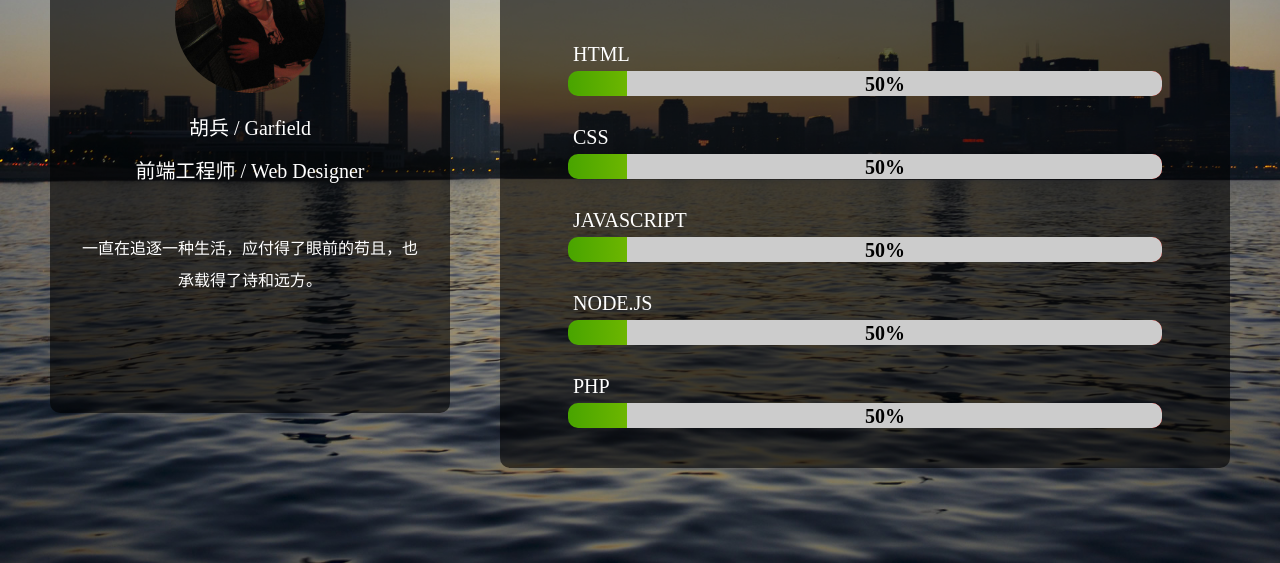
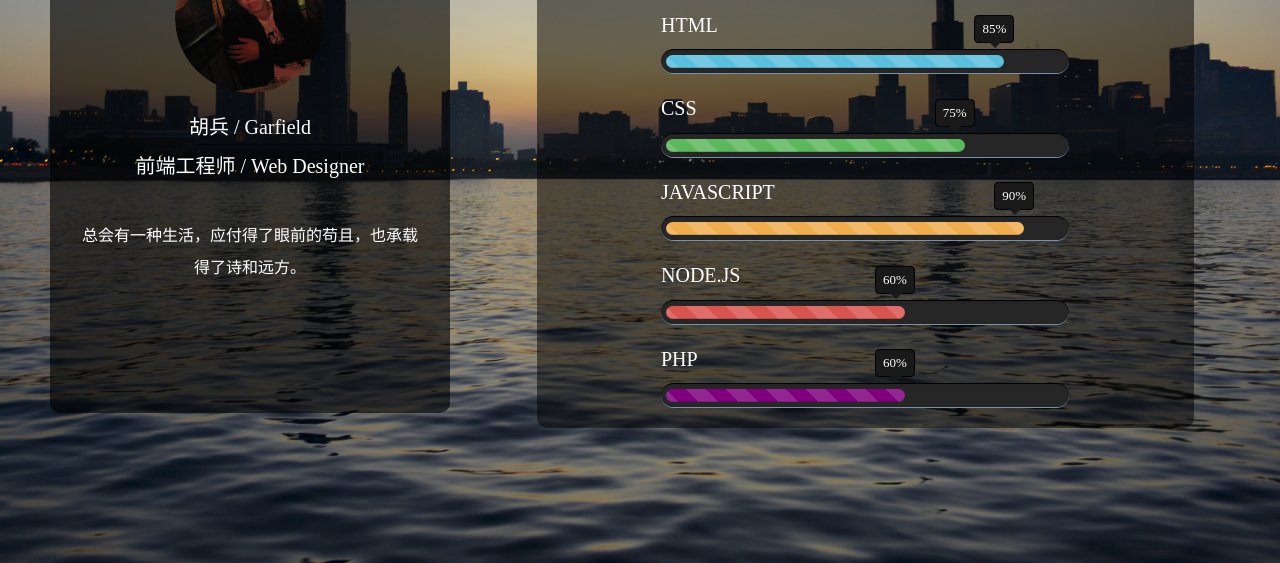
Before and after one commit to garfield520/garfield520.github.io, a plain HTML site: page index.html in a window 1280 px wide. Shown: the part 237-800 px from the top of the page. Drawn offline with Linux system fonts and the light colour scheme.

Commit message:
modify home page

```diff
--- /dev/null
+++ b/css/home.css
@@ -0,0 +1,49 @@
+/*.demo{
+	padding: 2em 0;
+	background: linear-gradient(to right, #2c3b4e, #4a688a, #2c3b4e);
+}*/
+.progress{
+	height: 25px;
+	background: #262626;
+	padding: 5px;
+	overflow: visible;
+	border-radius: 20px;
+	border-top: 1px solid #000;
+	border-bottom: 1px solid #7992a8;
+	margin-top: 50px;
+}
+.progress .progress-bar{
+	border-radius: 20px;
+	position: relative;
+	animation: animate-positive 2s;
+}
+.progress .progress-value{
+	display: block;
+	padding: 3px 7px;
+	font-size: 13px;
+	color: #fff;
+	border-radius: 4px;
+	background: #191919;
+	border: 1px solid #000;
+	position: absolute;
+	top: -40px;
+	right: -10px;
+}
+.progress .progress-value:after{
+	content: "";
+	border-top: 10px solid #191919;
+	border-left: 10px solid transparent;
+	border-right: 10px solid transparent;
+	position: absolute;
+	bottom: -6px;
+	left: 26%;
+}
+.progress-bar.active{
+	animation: reverse progress-bar-stripes 0.40s linear infinite, animate-positive 2s;
+}
+@-webkit-keyframes animate-positive{
+	0% { width: 0; }
+}
+@keyframes animate-positive{
+	0% { width: 0; }
+}
--- a/css/main.css
+++ b/css/main.css
@@ -53,8 +53,12 @@ li {
 
 .header .nav {
 	float: right;
+	height: 100px;
 }
-
+.header .nav ul {
+	height: 100px;
+	padding: 16px;
+}
 .header ul li {
 	float: left;
 	padding:10px;
@@ -100,15 +104,29 @@ li {
 	color: #fff;
 	float: left;
 }
-.content_left .face{
+.content_left .face {
 	padding-top: 30px;
 	text-align: center;
+	transition: 1s;
 }
-.content_left .face img {
+.content_left .face .face_box {
+	width: 150px;
+	height: 150px;
 	border-radius: 50%;
+	margin:0 auto;
 	overflow: hidden;
 }
+.content_left .face .face_box img {
+	border-radius: 50%;
+}
+.content_left .face .face_box>div {
+	transition: 1s;
+}
+.content_left .face .face_box>div:hover {
+	transform: translateY(-150px);
+}
 .content_left .profileInfo {
+	margin-top: 20px;
 	text-align: center;
 	font-size: 20px;
 }
@@ -117,9 +135,9 @@ li {
 }
 .profileInfo p:hover {
 	transform:rotateY(360deg);
-	-ms-transform:rotateY(360deg); 	/* IE 9 */
-	-moz-transform:rotateY(360deg); 	/* Firefox */
-	-webkit-transform:rotateY(360deg); /* Safari 和 Chrome */
+	-ms-transform:rotateY(360deg);
+	-moz-transform:rotateY(360deg);
+	-webkit-transform:rotateY(360deg);
 	-o-transform:rotateY(360deg);
 	color: orange;
 }
@@ -134,63 +152,24 @@ li {
 	padding-right: 50px;
 	color: rgba(255, 255, 255, 1);
 	margin-bottom:20px;
+	/*background: #ccc;*/
 }
-.content .content_right .profile_content {
-	width: 100%;
-	background: rgba(0, 0, 0, 0.6);
+.content_right .container {
+	font-size: 20px;
+	width: 90%;
 	border-radius: 10px;
-	min-width: 500px;
-	padding-bottom: 10px;
+	background: rgba(0, 0, 0, 0.5);
 }
-.profile_content .title {
+.container .itemName {
 	text-align: center;
-	padding:10px;
+}
+.container .progress {
+	margin-top: 10px;
+}
+.progress-bar-skill {
+	background-color: purple;
 }
 
-.skill {
-	font-size: 20px;
-	margin: 30px 0;
-}
-.skill p {
-	width: 80%;
-	margin: 5px auto;
-}
-
-.profile_content .skill_items {
-	background: -webkit-linear-gradient(left, #48A400, yellow, red);
-	background: -o-linear-gradient(right, #48A400, yellow, red);
-	background: -moz-linear-gradient(right, #48A400, yellow, red);
-	background: linear-gradient(to right, #48A400, yellow, red);
-	text-align: center;
-	width: 80%;
-	height: 15px;
-	margin:0 auto;
-	border-radius: 10px;
-	padding: 5px;
-	color:#000;
-	position: relative;
-}
-.skill_items .items_scale {
-	position: absolute;
-	right: 0;
-	top: 0;
-	width:90%;
-	height: 100%;
-	background: #ccc;
-	border-radius: 0 10px 10px 0;
-	transition: 2s ease;
-}
-.skill_items .items_scale:hover {
-	width: 30%;
-	background: #ccc;
-}
-.skill_items .items_percent {
-	position: absolute;
-	left:50%;
-	top: 2px;
-	color: #000;
-	font-weight: bold;
-}
 
 /* *************** DEMO START ****************** */
 .demo {
--- a/index.html
+++ b/index.html
@@ -4,7 +4,10 @@
 <meta charset="UTF-8">
 <title>GARFIELD'S HOME</title>
 <script src="js/index.js"></script>
+<!-- <link href="http://cdn.bootcss.com/bootstrap/3.3.6/css/bootstrap.min.css" rel="stylesheet"> -->
+<link rel="stylesheet" href="css/bootstrap.min.css">
 <link rel="stylesheet" href="css/normalize.css">
+<link rel="stylesheet" href="css/home.css">
 <link rel="stylesheet" href="css/main.css">
 
 <script src="lib/jquery.min.js"></script>
@@ -33,52 +36,59 @@
 	<div class="content clear home">
 		<div class="content_left">
 			<div class="face">
+				<div class="face_box">
+					<div>
 						<img width="150" height="150" src="images/face.png" alt="">
+						<img width="150" height="150" src="images/face2.png" alt="">
+					</div>
+				</div>
 			</div>
 			<div class="profileInfo">
 				<p>胡兵 / Garfield</p>
 				<p>前端工程师 / Web Designer</p>
-				<p class="profile_intruduce">一直在追逐一种生活，应付得了眼前的苟且，也承载得了诗和远方。</p>
+				<p class="profile_intruduce">总会有一种生活，应付得了眼前的苟且，也承载得了诗和远方。</p>
 			</div>
 		</div>
+
 		<div class="content_right">
-			<div class="profile_content">
-				<div class="title">
+			<div class="skill">
+		        <div class="container">
+		        	<div class="itemName">
 		        		<h1>SKILLS</h1>
 		        	</div>
-				<div class="skill">
-					<p>HTML</p>
-					<div class="skill_items">
-						<div class="items_scale"></div>
-						<div class="items_percent">50%</div>
+		            <div class="row">
+		                <div class="col-md-offset-2 col-md-8">
+		               	 	<div class="skill_title">HTML</div>
+		                    <div class="progress">
+		                        <div class="progress-bar progress-bar-info progress-bar-striped active" style="width: 85%;">
+		                            <div class="progress-value">85%</div>
 		                        </div>
 		                    </div>
-				<div class="skill">
-					<p>CSS</p>
-					<div class="skill_items">
-						<div class="items_scale"></div>
-						<div class="items_percent">50%</div>
+							<div class="skill_title">CSS</div>
+		                    <div class="progress">
+		                        <div class="progress-bar progress-bar-success progress-bar-striped active" style="width: 75%;">
+		                            <div class="progress-value">75%</div>
 		                        </div>
 		                    </div>
-				<div class="skill">
-					<p>JAVASCRIPT</p>
-					<div class="skill_items">
-						<div class="items_scale"></div>
-						<div class="items_percent">50%</div>
+							<div class="skill_title">JAVASCRIPT</div>
+		                    <div class="progress">
+		                        <div class="progress-bar progress-bar-warning progress-bar-striped active" style="width: 90%;">
+		                            <div class="progress-value">90%</div>
 		                        </div>
 		                    </div>
-				<div class="skill">
-					<p>NODE.JS</p>
-					<div class="skill_items">
-						<div class="items_scale"></div>
-						<div class="items_percent">50%</div>
+							<div class="skill_title">NODE.JS</div>
+		                    <div class="progress">
+		                        <div class="progress-bar progress-bar-danger progress-bar-striped active" style="width: 60%;">
+		                            <div class="progress-value">60%</div>
 		                        </div>
 		                    </div>
-				<div class="skill">
-					<p>PHP</p>
-					<div class="skill_items">
-						<div class="items_scale"></div>
-						<div class="items_percent">50%</div>
+		                    <div class="skill_title">PHP</div>
+		                    <div class="progress">
+		                        <div class="progress-bar progress-bar-skill progress-bar-striped active" style="width: 60%;">
+		                            <div class="progress-value">60%</div>
+		                        </div>
+		                    </div>
+		                </div>
 		            </div>
 		        </div>
 		    </div>
```
Also changed, not shown: css/bootstrap.min.css (added), images/face2.png (added). Lines whose indentation alone changed are shown as unchanged.
